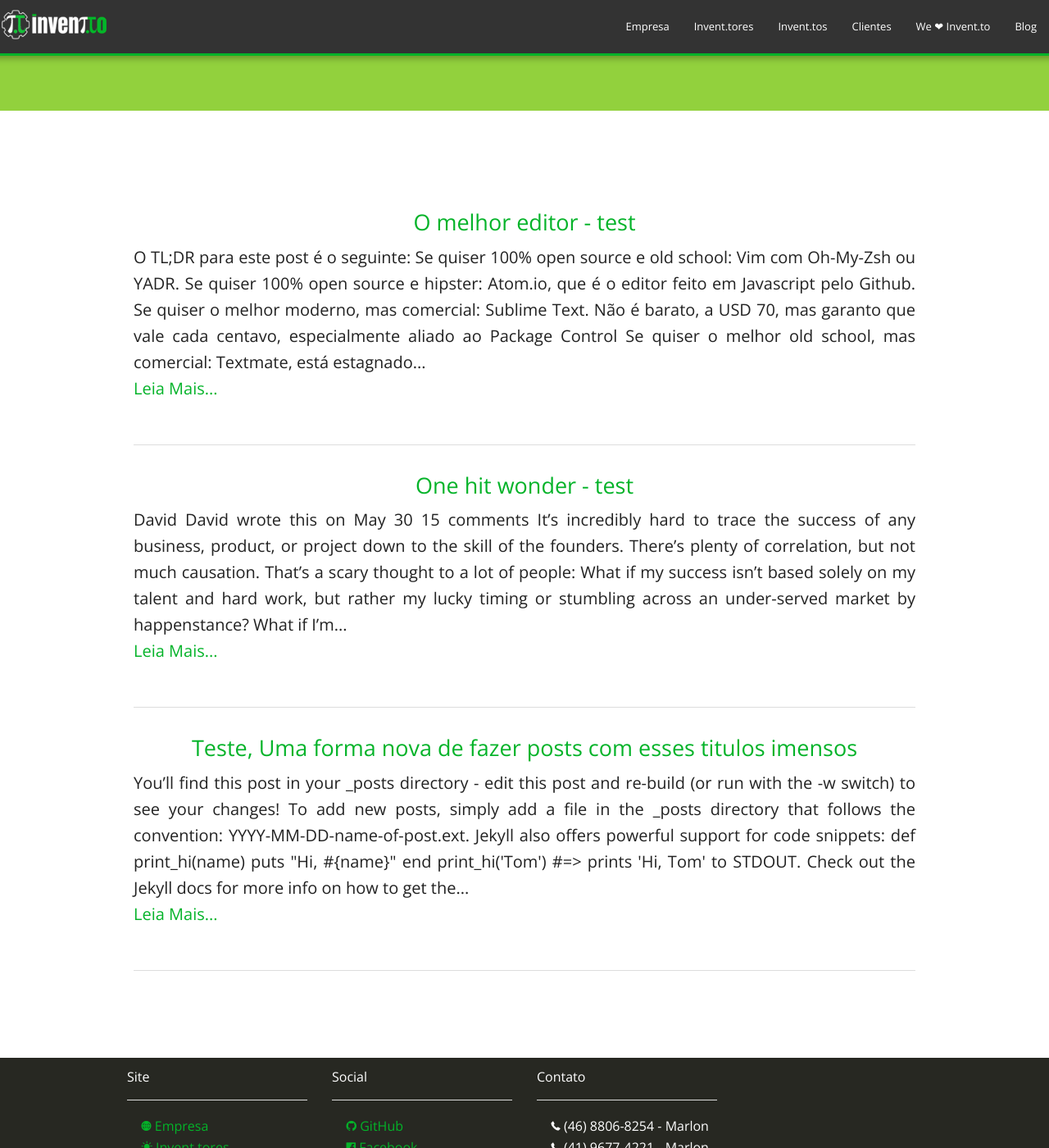
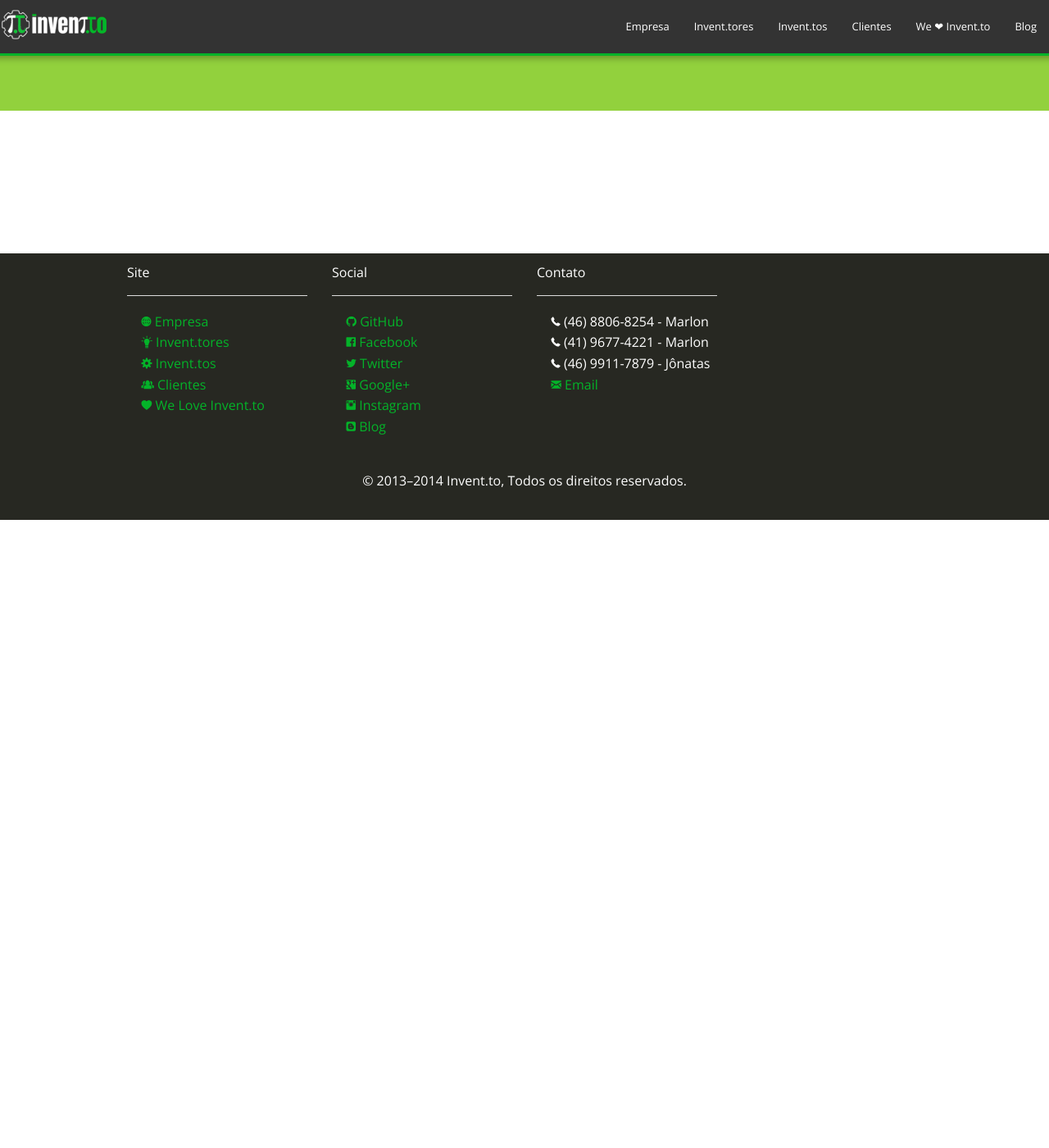
Before and after one commit to inventto/inventto_site, a Jekyll site: the page built from blog.html, in a window 1280 px wide and 1400 px high, scrolled down 213 px. Shown: the whole window at 82% size. Built offline with Jekyll 4.4.1, drawn with Linux system fonts in a browser that asks for light colours; comment, search, counter and statistics services are not loaded; after the commit the page ends 900 px from its top, so only the background shows below that.

Commit message:
Tirados posts testes e arrumados diversos bugs do layout adaptativo

```diff
--- a/_posts/2014-07-03-welcome-to-jekyll.markdown
+++ /dev/null
@@ -1,25 +0,0 @@
----
-layout: post
-title:  Teste, Uma forma nova de fazer posts com esses titulos imensos
-author: jonatas
-date:   2014-07-03 16:43:08
-categories: jekyll update
----
-
-You'll find this post in your `_posts` directory - edit this post and re-build (or run with the `-w` switch) to see your changes!
-To add new posts, simply add a file in the `_posts` directory that follows the convention: YYYY-MM-DD-name-of-post.ext.
-
-Jekyll also offers powerful support for code snippets:
-
-{% highlight ruby %}
-def print_hi(name)
-  puts "Hi, #{name}"
-end
-print_hi('Tom')
-#=> prints 'Hi, Tom' to STDOUT.
-{% endhighlight %}
-
-Check out the [Jekyll docs][jekyll] for more info on how to get the most out of Jekyll. File all bugs/feature requests at [Jekyll's GitHub repo][jekyll-gh].
-
-[jekyll-gh]: https://github.com/jekyll/jekyll
-[jekyll]:    http://jekyllrb.com
--- a/_posts/2014-08-11-one-hit-wonder.markdown
+++ /dev/null
@@ -1,15 +0,0 @@
----
-layout: post
-title:  One hit wonder - test
-author: mitrut
-date:   2014-08-11 09:43:08
-categories: teste
----
-David  David wrote this on May 30 15 comments
-It’s incredibly hard to trace the success of any business, product, or project down to the skill of the founders. There’s plenty of correlation, but not much causation.
-That’s a scary thought to a lot of people: What if my success isn’t based solely on my talent and hard work, but rather my lucky timing or stumbling across an under-served market by happenstance? What if I’m just a one-hit wonder!?
-And I say, so what? So what if you are? I, for one, am completely at peace with the idea that Basecamp might very well be the best product I’ll ever be involved with. Or that Ruby on Rails might be the peak of my contributions to technology.
-What about my life would be any different if I could truly trace down the success to personal traits of wonder? Even if I somehow did have a “magic touch” — and I very much believe that I don’t — why would I want to leave those ventures, just to prove that I could do it again?
-Yet that siren song calls many a founder, entrepreneur, and star employee. The need to prove they’re not a one-hit wonder. That they’re really that good because they could do it again and again.
-For every Elon Musk, there are undoubtedly thousands of people who left their one great idea to try again and fell flat on their faces, unable to go back to the shine and the heyday of that original success, and worse off for it in pride, blood, and treasure.
-Life is short. Move on if you don’t love what you’re doing. But don’t ever leave a great thing just because you want to prove to others or yourself that you’re not a one-hit wonder.
--- a/_posts/2014-08-12-o-melhor-editor.markdown
+++ /dev/null
@@ -1,17 +0,0 @@
----
-layout: post
-title:  O melhor editor - test
-author: tafarel
-date:   2014-08-12 10:00:08
-categories: teste
----
-
-O TL;DR para este post é o seguinte:
-
-Se quiser 100% open source e old school: Vim com Oh-My-Zsh ou YADR.
-Se quiser 100% open source e hipster: Atom.io, que é o editor feito em Javascript pelo Github.
-Se quiser o melhor moderno, mas comercial: Sublime Text. Não é barato, a USD 70, mas garanto que vale cada centavo, especialmente aliado ao Package Control
-Se quiser o melhor old school, mas comercial: Textmate, está estagnado há anos desde que se tornou o favorito dos Railers na era 2006-2009, mas a versão 1.5.x (não a 2.0) é muito boa, e eu pessoalmente ainda uso para várias coisas ainda hoje.
-Se quiser uma IDE de verdade, com ferramentas mais avançadas para refactoring e debugging, definitivamente use RubyMine. Custa USD 99 e vale cada centavo, ou se você mantém projetos open source, pode requisitar uma licença gratuita
-Se for somente um montador de front-end, uma opção para Mac que parece interessante é o Coda 2, disponível na App Store.
-Aliás, para entender uma diferença crucial de filosofias entre Vim e Atom/Sublime/Textmate, leia este ótimo artigo "Why Atom Can’t Replace Vim". Vim, assim como Emacs, tem uma filosofia própria.
--- a/css/application.css
+++ b/css/application.css
@@ -5,6 +5,9 @@ html, div, nav, h1,h2,h3,h4, h5, h6, a, input{
 
 .medium {
 	font-size:1.2em;
+}
+.page-content {
+	width: 100%;
 }
 .page-content > .wrap > .home_who > h1,h2,h3,h4, h5, h6 {
 	color: white;
@@ -39,8 +42,8 @@ ul{
 	padding: 2%;
 }
 
-#home_inventto, .home_who,.home_what{
-	width: 100%;
+.home_inventto, .home_who,.home_what{
+	width: 100% !important;
 	text-align: center;
 	padding: 2%;
 }
@@ -49,10 +52,11 @@ ul{
 
 }
 .home_who{
+	width: 100%;
 	background:#92D13D;
 	color: #ffffff !important;
 }
-#home_inventto{
+.home_inventto{
 	width: 100%;
 	background: url("../img/1.jpg");
 	background-repeat: no-repeat;
@@ -96,17 +100,21 @@ ul{
 }
 .bgverde{
 	background: #92D13D;
+	width: 100%;
 }
 .bgverdenew{
 	background: #1E824C;
 	color: #ffffff !important;
+	width: 100%;
 }
 .bgbranco{
 	background: #ffffff;
+	width: 100%;
 }
 .bgbranco, .bgverde,.bgverdenew{
 	padding: 5%;
 	text-align: center;
+	width: 100%;
 }
 .bgbranco h1, .bgbranco h4, .bgbranco h3,.bgbranco h5{
 	color: #000000;
--- a/js/app.coffee
+++ b/js/app.coffee
@@ -16,7 +16,7 @@ angular.module("inventto", []).
 
     jack = name: "Mauricio Krzesinski", bio: "Game developer", email: "jack@invent.to", profile: "time/jack.jpg"
 
-    mitrut = name: "Wellington Mitrut", bio: "Pixel Man", email: "mitrut@invent.to", profile: "time/mitrut.jpg", site: "wmitrut.github.io", social: {twitter: "wmitrut", instagram: "wmitrut", github: "wmitrut", gravatar: "278d0b5b8f680ac2a39bb3d8a6e21be3"}
+    mitrut = name: "Wellington Mitrut", bio: "Pixel Man", email: "mitrut@invent.to", profile: "time/mitrut.jpg", site: "wmitrut.github.ixo", social: {twitter: "wmitrut", instagram: "wmitrut", github: "wmitrut", gravatar: "278d0b5b8f680ac2a39bb3d8a6e21be3"}
 
     inventtores =
       jonatas: jonatas
```
Also changed, not shown: index.html (+4 -4 lines).
